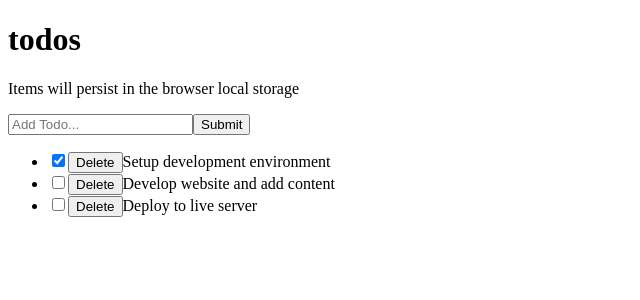
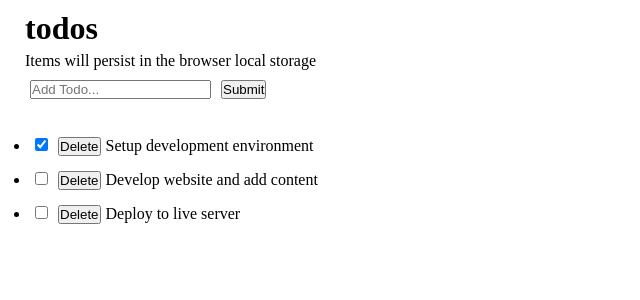
Before and after one commit to Abdelaziz-Mahdi/react-todo-app, a React (Vite) app: page / in a window 1280 px wide. Shown: the top 300 px of the page, without its empty margins (0-640 px from the left). Built offline with nearby package versions, Linux system fonts and the light colour scheme.

Commit message:
Add style to fix stylelintr error

```diff
--- /dev/null
+++ b/src/main.css
@@ -0,0 +1,5 @@
+* {
+    margin: 5px;
+    padding: 0;
+    box-sizing: border-box;
+}
--- a/src/main.jsx
+++ b/src/main.jsx
@@ -1,6 +1,7 @@
 import React from "react";
 import ReactDOM from "react-dom/client";
 import TodoApp from '@/components/TodoApp';
+import '@/main.css';
 
 const domContainer = document.getElementById("root");
 const root = ReactDOM.createRoot(domContainer);
```
